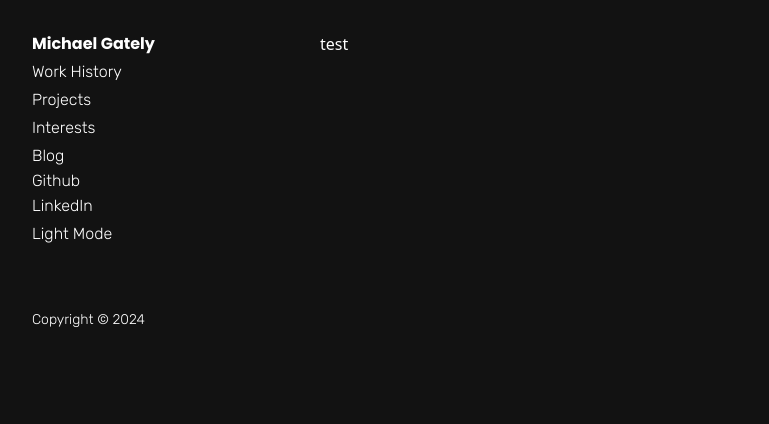
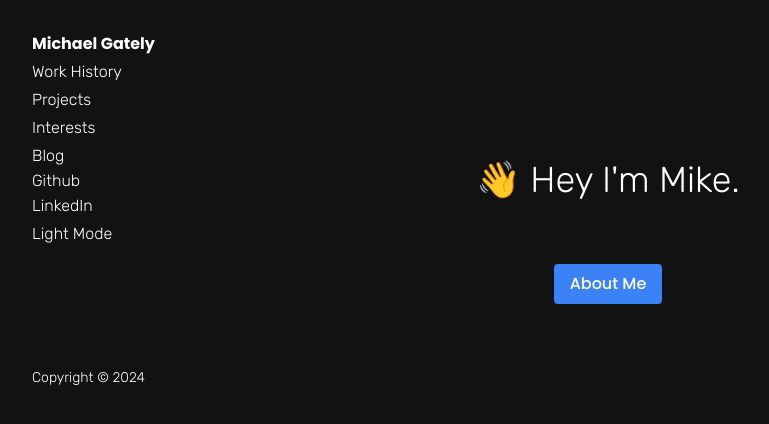
Before and after one commit to michael-gately/gately-portfolio, a Next.js app: page / in a window 1280 px wide. Shown: the top 424 px of the page, without its empty margins (0-769 px from the left). Built offline with nearby package versions, Linux system fonts and the light colour scheme.

Commit message:
adding front page

```diff
--- a/app/layout.tsx
+++ b/app/layout.tsx
@@ -27,7 +27,8 @@ return (
     <div className='col-span-1'>
       <NavSide />
     </div>
-    <main className='col-span-3'>{children}</main>
+    <main className='col-span-2'>{children}</main>
+    <div className='col-span-1'></div>
     <Footer />
   </ThemeProvider>
   <SpeedInsights/>
--- a/app/page.tsx
+++ b/app/page.tsx
@@ -1,23 +1,24 @@
-import { Poppins, Rubik } from 'next/font/google'
-import NavSide from './components/nav'
+import {Rubik, Poppins} from 'next/font/google'
 
-const bodyPoppins = Poppins({
-subsets: ['latin'],
+const rubik = Rubik({
+subsets: ["latin"],
 weight: "300",
 style: "normal"
 })
 
-const copyrightRubik = Rubik({
+const bodyPoppins = Poppins({
 subsets: ['latin'],
-weight: '300',
-style: "italic"
+weight: "500",
+style: "normal"
 })
 
 
 export default function Home() {
 return (
-<main className="pl-8 md:pl-0 pt-8 pr-16">
-  <div> test </div>
+<main className="md:pl-0 pt-8 pr-16 text-center">
+  <div className={rubik.className.concat(" ", " pt-32 pl-32 pr-32 pb-8 text-4xl")}> 👋 Hey I'm Mike. </div>
+  <div className={rubik.className.concat(" ", " text-base pb-8")}></div>
+  <button className={bodyPoppins.className.concat(" "," bg-blue-500 hover:bg-blue-700 text-white font-bold py-2 px-4 rounded")}>About Me</button>
 </main>
 )
 }
```
